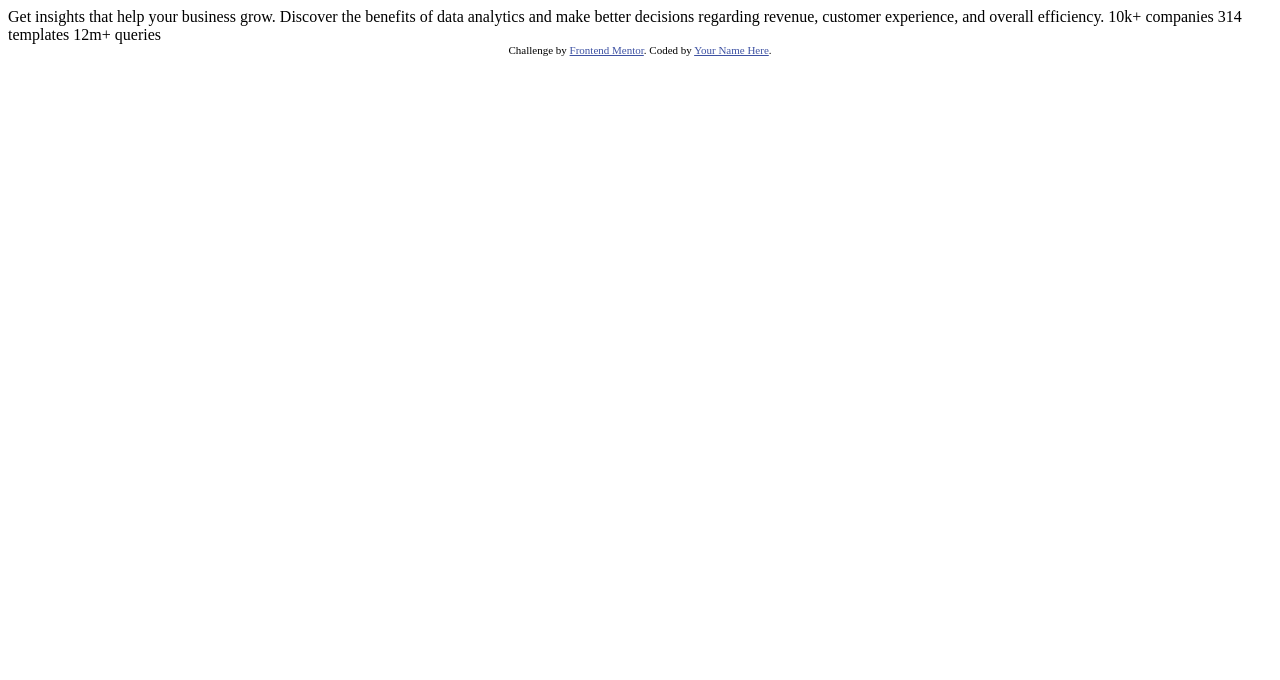
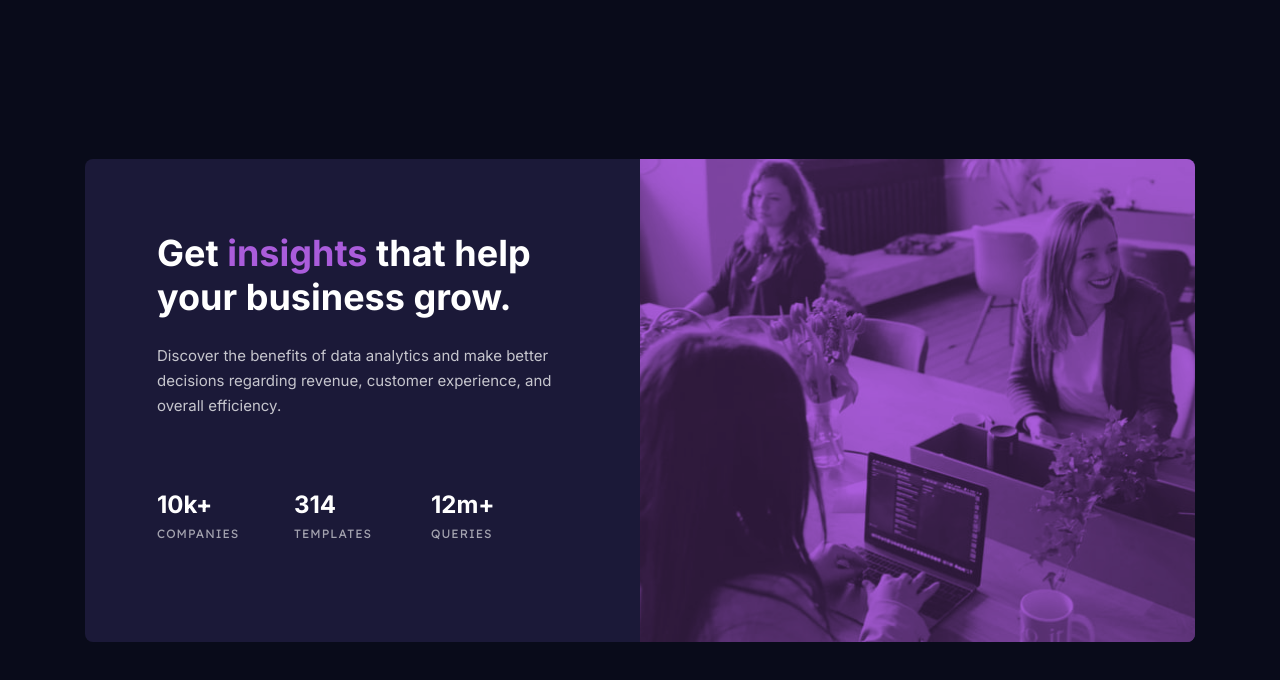
Before and after one commit to beqarion/stats-preview-card-component, a plain HTML site: page index.html in a window 1280 px wide. Drawn offline with Linux system fonts and the light colour scheme.

Commit message:
work->home

```diff
--- /dev/null
+++ b/css/main.css
@@ -0,0 +1,156 @@
+@import url("https://fonts.googleapis.com/css2?family=Inter:wght@400;700&family=Lexend+Deca&display=swap");
+/*
+font-family: 'Inter', sans-serif;
+font-family: 'Lexend Deca', sans-serif;
+*/
+
+*,
+::after,
+::before {
+  box-sizing: border-box;
+}
+
+:root {
+  /* primary colors */
+  --dark-blue_main-bg: hsl(233, 47%, 7%);
+  --dark-blue_card-bg: hsl(244, 38%, 16%);
+  --soft-violet_accent: hsl(277, 64%, 61%);
+
+  /* neutral colors */
+  --white: #fff;
+  --slightly-transparent-white: hsla(0, 0%, 100%, 0.75);
+  --more-transparent-white: hsla(0, 0%, 100%, 0.6);
+
+  --transition: 0.3s ease-in-out all;
+}
+body {
+  font-family: "Inter", sans-serif;
+}
+p {
+  margin: 0;
+}
+
+.img {
+  width: 100%;
+  height: 100%;
+  display: block;
+  object-fit: cover;
+}
+/* General Page Styles */
+.main {
+  min-height: 100vh;
+  background: var(--dark-blue_main-bg);
+
+  display: grid;
+  justify-content: center;
+  align-content: center;
+}
+
+/* General Card styles */
+.stats-card {
+  color: var(--white);
+  background: var(--dark-blue_card-bg);
+  width: 87.2vw;
+  max-width: 1110px;
+
+  border-radius: 0.5rem;
+  display: grid;
+}
+
+/*
+=======
+Card img
+=======
+*/
+.card-img-container {
+  border-radius: 0.5rem 0.5rem 0 0;
+  background: var(--soft-violet_accent);
+}
+.card-img {
+  border-radius: 0.5rem 0.5rem 0 0;
+
+  opacity: 0.75;
+  mix-blend-mode: multiply;
+}
+@media screen and (min-width: 768px) {
+  .stats-card {
+    grid-template-areas: "info pic";
+    grid-template-columns: minmax(0, 1fr) minmax(0, 1fr);
+  }
+  .card-img-container {
+    grid-area: pic;
+    border-radius: 0 0.5rem 0.5rem 0;
+  }
+  .card-img {
+    border-radius: 0 0.5rem 0.5rem 0;
+  }
+}
+/*
+=======
+Card Info
+=======
+*/
+.card-info {
+  padding: 2.5rem 2rem 2rem;
+  text-align: center;
+}
+.card-title {
+  margin: 0;
+  margin-bottom: 1rem;
+  font-size: 1.75rem;
+  line-height: 2rem;
+}
+.card-title span {
+  color: var(--soft-violet_accent);
+}
+.card-text {
+  font-weight: 400;
+  font-size: 15px;
+  line-height: 25px;
+  color: var(--slightly-transparent-white);
+  margin-bottom: 2.5rem;
+}
+@media screen and (min-width: 768px) {
+  .card-info {
+    text-align: left;
+    padding: 4.5rem;
+  }
+  .card-title {
+    margin-bottom: 1.5rem;
+    font-size: 2.25rem;
+    line-height: 2.75rem;
+  }
+  .card-text {
+    margin-bottom: 4.5rem;
+  }
+}
+/* stats */
+.stat:not(:last-child) {
+  margin-bottom: 1.5rem;
+}
+.stat-heading {
+  margin: 0;
+  margin-bottom: 2px;
+  font-size: 24px;
+  line-height: 29px;
+}
+.stat-text {
+  font-family: "Lexend Deca", sans-serif;
+  color: var(--more-transparent-white);
+  text-transform: uppercase;
+  font-style: normal;
+  font-weight: 400;
+  font-size: 12px;
+  line-height: 25px;
+  letter-spacing: 1px;
+}
+@media screen and (min-width: 768px) {
+  .stats {
+    display: grid;
+    grid-template-columns: 1fr 1fr 1fr;
+  }
+  .card-info {
+    display: grid;
+    grid-template-rows: auto 1fr auto;
+  }
+}
--- /dev/null
+++ b/css/main1.css
@@ -0,0 +1,259 @@
+*,
+::after,
+::before {
+  box-sizing: border-box;
+}
+/* fonts */
+
+@import url('https://fonts.googleapis.com/css2?family=Roboto:wght@400;500;600&family=Montserrat&display=swap');
+html {
+  font-size: 100%;
+} /*16px*/
+
+:root {
+  /* colors */
+  --primary-100: #e2e0ff;
+  --primary-200: #c1beff;
+  --primary-300: #a29dff;
+  --primary-400: #837dff;
+  --primary-500: #645cff;
+  --primary-600: #504acc;
+  --primary-700: #3c3799;
+  --primary-800: #282566;
+  --primary-900: #141233;
+
+  /* grey */
+  --grey-50: #f8fafc;
+  --grey-100: #f1f5f9;
+  --grey-200: #e2e8f0;
+  --grey-300: #cbd5e1;
+  --grey-400: #94a3b8;
+  --grey-500: #64748b;
+  --grey-600: #475569;
+  --grey-700: #334155;
+  --grey-800: #1e293b;
+  --grey-900: #0f172a;
+  /* rest of the colors */
+  --black: #222;
+  --white: #fff;
+  --red-light: #f8d7da;
+  --red-dark: #842029;
+  --green-light: #d1e7dd;
+  --green-dark: #0f5132;
+
+  /* fonts  */
+  --headingFont: 'Roboto', sans-serif;
+  --bodyFont: 'Nunito', sans-serif;
+  --smallText: 0.7em;
+  /* rest of the vars */
+  --backgroundColor: var(--grey-50);
+  --textColor: var(--grey-900);
+  --borderRadius: 0.25rem;
+  --letterSpacing: 1px;
+  --transition: 0.3s ease-in-out all;
+  --max-width: 1120px;
+  --fixed-width: 600px;
+
+  /* box shadow*/
+  --shadow-1: 0 1px 3px 0 rgba(0, 0, 0, 0.1), 0 1px 2px 0 rgba(0, 0, 0, 0.06);
+  --shadow-2: 0 4px 6px -1px rgba(0, 0, 0, 0.1),
+    0 2px 4px -1px rgba(0, 0, 0, 0.06);
+  --shadow-3: 0 10px 15px -3px rgba(0, 0, 0, 0.1),
+    0 4px 6px -2px rgba(0, 0, 0, 0.05);
+  --shadow-4: 0 20px 25px -5px rgba(0, 0, 0, 0.1),
+    0 10px 10px -5px rgba(0, 0, 0, 0.04);
+}
+
+body {
+  background: var(--backgroundColor);
+  font-family: var(--bodyFont);
+  font-weight: 400;
+  line-height: 1.75;
+  color: var(--textColor);
+}
+
+p {
+  margin-bottom: 1.5rem;
+  max-width: 40em;
+}
+
+h1,
+h2,
+h3,
+h4,
+h5 {
+  margin: 0;
+  margin-bottom: 1.38rem;
+  font-family: var(--headingFont);
+  font-weight: 400;
+  line-height: 1.3;
+  text-transform: capitalize;
+  letter-spacing: var(--letterSpacing);
+}
+
+h1 {
+  margin-top: 0;
+  font-size: 3.052rem;
+}
+
+h2 {
+  font-size: 2.441rem;
+}
+
+h3 {
+  font-size: 1.953rem;
+}
+
+h4 {
+  font-size: 1.563rem;
+}
+
+h5 {
+  font-size: 1.25rem;
+}
+
+small,
+.text-small {
+  font-size: var(--smallText);
+}
+
+a {
+  text-decoration: none;
+}
+ul {
+  list-style-type: none;
+  padding: 0;
+}
+
+.img {
+  width: 100%;
+  display: block;
+  object-fit: cover;
+}
+/* buttons */
+
+.btn {
+  cursor: pointer;
+  color: var(--white);
+  background: var(--primary-500);
+  border: transparent;
+  border-radius: var(--borderRadius);
+  letter-spacing: var(--letterSpacing);
+  padding: 0.375rem 0.75rem;
+  box-shadow: var(--shadow-1);
+  transition: var(--transition);
+  text-transform: capitalize;
+  display: inline-block;
+}
+.btn:hover {
+  background: var(--primary-700);
+  box-shadow: var(--shadow-3);
+}
+.btn-hipster {
+  color: var(--primary-500);
+  background: var(--primary-200);
+}
+.btn-hipster:hover {
+  color: var(--primary-200);
+  background: var(--primary-700);
+}
+.btn-block {
+  width: 100%;
+}
+
+/* alerts */
+.alert {
+  padding: 0.375rem 0.75rem;
+  margin-bottom: 1rem;
+  border-color: transparent;
+  border-radius: var(--borderRadius);
+}
+
+.alert-danger {
+  color: var(--red-dark);
+  background: var(--red-light);
+}
+.alert-success {
+  color: var(--green-dark);
+  background: var(--green-light);
+}
+/* form */
+
+.form {
+  width: 90vw;
+  max-width: var(--fixed-width);
+  background: var(--white);
+  border-radius: var(--borderRadius);
+  box-shadow: var(--shadow-2);
+  padding: 2rem 2.5rem;
+  margin: 3rem auto;
+}
+.form-label {
+  display: block;
+  font-size: var(--smallText);
+  margin-bottom: 0.5rem;
+  text-transform: capitalize;
+  letter-spacing: var(--letterSpacing);
+}
+.form-input,
+.form-textarea {
+  width: 100%;
+  padding: 0.375rem 0.75rem;
+  border-radius: var(--borderRadius);
+  background: var(--backgroundColor);
+  border: 1px solid var(--grey-200);
+}
+
+.form-row {
+  margin-bottom: 1rem;
+}
+
+.form-textarea {
+  height: 7rem;
+}
+::placeholder {
+  font-family: inherit;
+  color: var(--grey-400);
+}
+.form-alert {
+  color: var(--red-dark);
+  letter-spacing: var(--letterSpacing);
+  text-transform: capitalize;
+}
+/* alert */
+
+@keyframes spinner {
+  to {
+    transform: rotate(360deg);
+  }
+}
+
+.loading {
+  width: 6rem;
+  height: 6rem;
+  border: 5px solid var(--grey-400);
+  border-radius: 50%;
+  border-top-color: var(--primary-500);
+  animation: spinner 0.6s linear infinite;
+}
+.loading {
+  margin: 0 auto;
+}
+/* title */
+
+.title {
+  text-align: center;
+}
+
+.title-underline {
+  background: var(--primary-500);
+  width: 7rem;
+  height: 0.25rem;
+  margin: 0 auto;
+  margin-top: -1rem;
+}
+/*
+===============
+Project
+===============
+*/
--- a/index.html
+++ b/index.html
@@ -1,33 +1,62 @@
 <!DOCTYPE html>
 <html lang="en">
+
 <head>
   <meta charset="UTF-8">
-  <meta name="viewport" content="width=device-width, initial-scale=1.0"> <!-- displays site properly based on user's device -->
-
+  <!-- displays site properly based on user's device -->
+  <meta name="viewport" content="width=device-width, initial-scale=1.0">
   <link rel="icon" type="image/png" sizes="32x32" href="./images/favicon-32x32.png">
+  <!-- font-awesome -->
+  <link rel="stylesheet" href="https://cdnjs.cloudflare.com/ajax/libs/font-awesome/5.14.0/css/all.min.css" />
+  <!-- main css -->
+  <link rel="stylesheet" href="./css/main.css" />
+  <!-- normalize -->
+  <link rel="stylesheet" href="./css/normalize.css" />
 
   <title>Frontend Mentor | Stats preview card component</title>
 
-  <!-- Feel free to remove these styles or customise in your own stylesheet 👍 -->
-  <style>
-    .attribution { font-size: 11px; text-align: center; }
-    .attribution a { color: hsl(228, 45%, 44%); }
-  </style>
 </head>
+
 <body>
+  <main class="main">
+    <article class="stats-card">
+      <div class="card-img-container">
+        <img class="img card-img card-img-mobile" src="./images/image-header-mobile.jpg" alt="office img">
+        <!-- <img class="img card-img card-img-desktop" src="./images/image-header-desktop.jpg" alt="office img"> -->
+      </div>
+      <div class="card-info">
+        <h1 class="card-title">
+          Get <span>insights</span> that help your business grow.
+        </h1>
+        <p class="card-text">
+          Discover the benefits of data analytics and make better decisions regarding revenue, customer experience, and
+          overall efficiency.
+        </p>
+        <div class="stats">
+          <!-- single stat -->
+          <div class="stat">
+            <h2 class="stat-heading">10k+</h2>
+            <p class="stat-text">companies</p>
+          </div>
+          <!-- end of single stat -->
+          <!-- single stat -->
+          <div class="stat">
+            <h2 class="stat-heading">314</h2>
+            <p class="stat-text">templates</p>
+          </div>
+          <!-- end of single stat -->
+          <!-- single stat -->
+          <div class="stat">
+            <h2 class="stat-heading">12m+</h2>
+            <p class="stat-text">queries</p>
+          </div>
+          <!-- end of single stat -->
+        </div>
+      </div>
 
-  Get insights that help your business grow.
+    </article>
+  </main>
 
-  Discover the benefits of data analytics and make better decisions regarding revenue, customer
-  experience, and overall efficiency.
+</body>
 
-  10k+ companies
-  314 templates
-  12m+ queries
-
-  <div class="attribution">
-    Challenge by <a href="https://www.frontendmentor.io?ref=challenge" target="_blank">Frontend Mentor</a>.
-    Coded by <a href="#">Your Name Here</a>.
-  </div>
-</body>
 </html>
```
Also changed, not shown: css/normalize.css (added).
